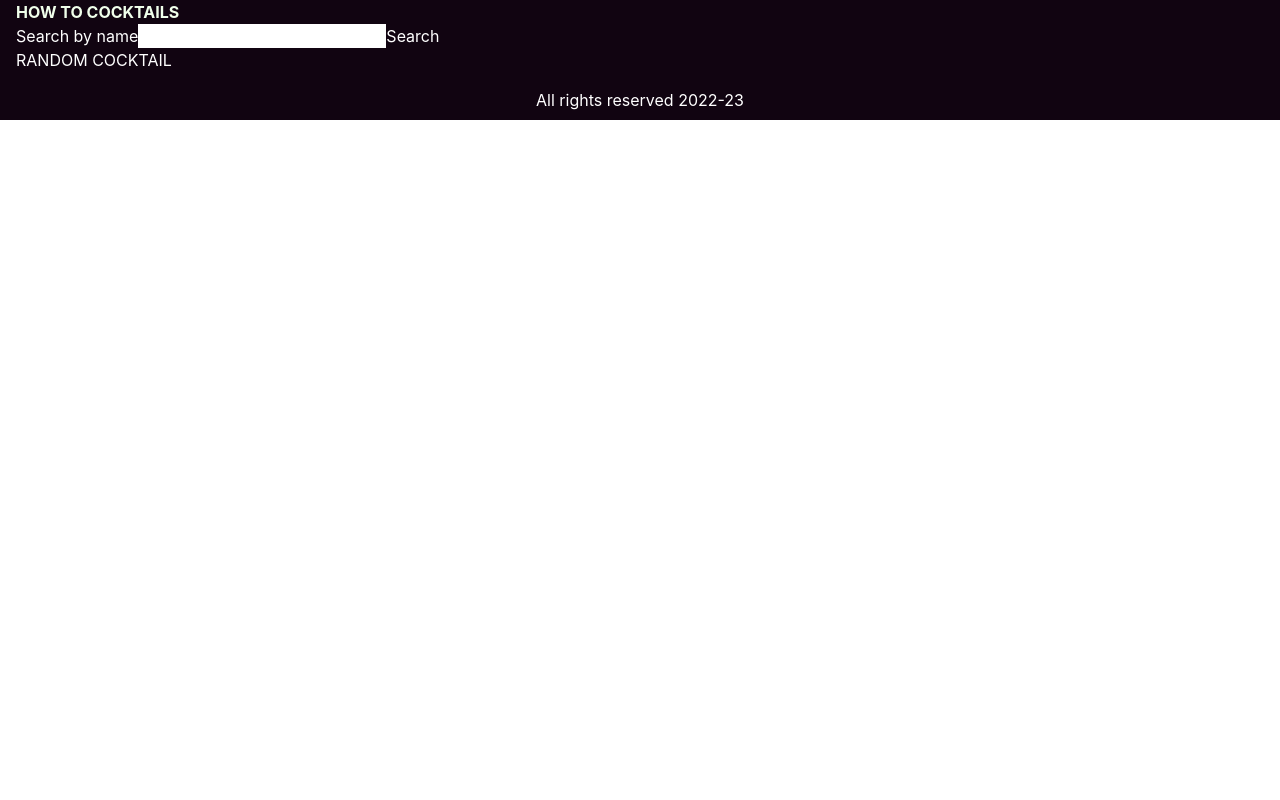
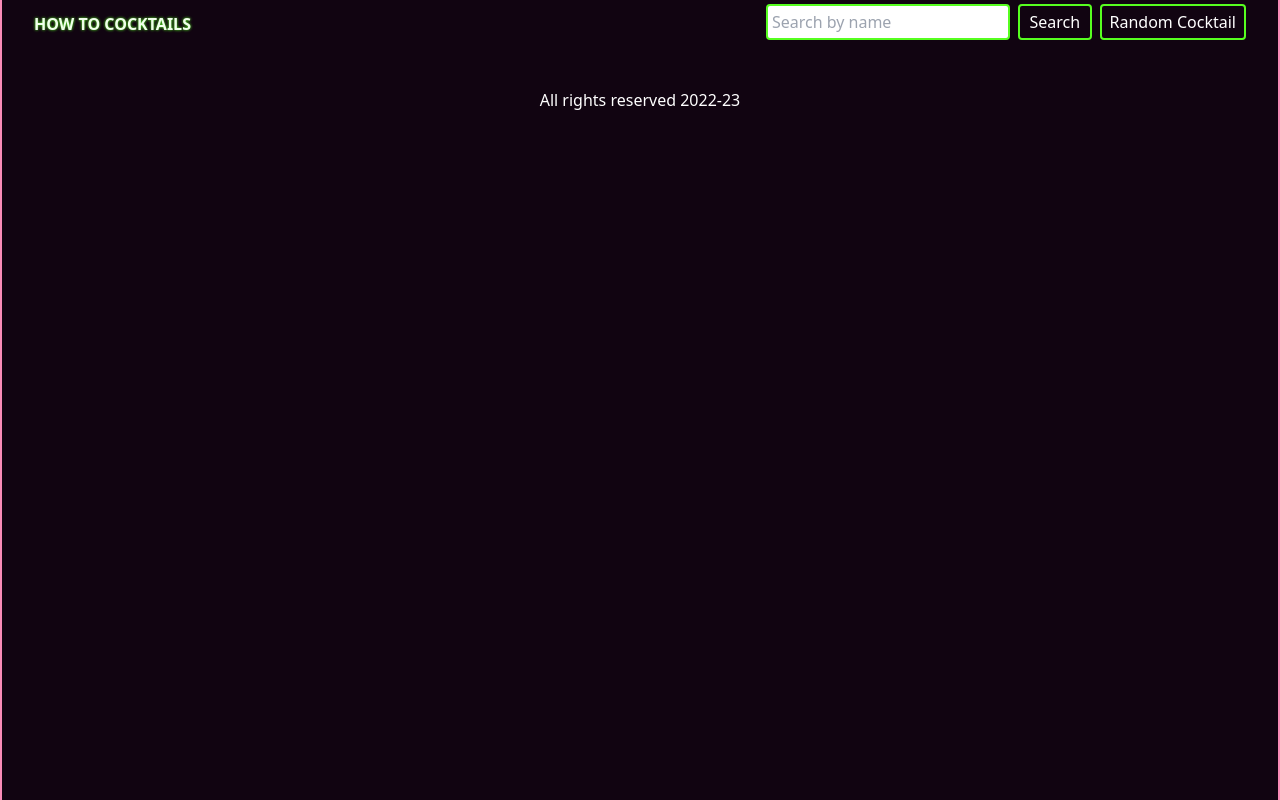
Before and after one commit to webshuriken/soc-w8-how-to-cocktail, a React (Create React App) app: page / in a window 1280 px wide. Built offline with nearby package versions, Linux system fonts and the light colour scheme; no server answers.

Commit message:
Header and Footer are now tailwind

```diff
--- a/src/components/App/App.js
+++ b/src/components/App/App.js
@@ -25,12 +25,13 @@ console.log(cocktails);
   }, []);
 
   return (
-    <div className="container px-4 mx-auto bg-licorice text-white">
-      <header>
-        {/* TODO: WORKING ON THE HEADER TEXT */}
-        <h1 className="font-bold text-screaming-green-100 text-shadow-green-neon">HOW TO COCKTAILS</h1>
-        <SearchByName handleClick={updateCocktail} />
-        <RandomSearch handleClick={updateCocktail} />
+    <div className="container min-h-screen border-x-2 border-razzmatazz-200 px-4 lg:px-8 mx-auto bg-licorice text-white shadow-[0_0_16px_5px_rgba(243,23,112,0.6),_0_0_2px_1px_rgba(243,23,112,0.8)]">
+      <header className='md:flex md:flex-row md:gap-4 md:justify-between md:pt-1'>
+        <h1 className="py-2 font-bold text-screaming-green-100 text-shadow-green-neon">HOW TO COCKTAILS</h1>
+        <div className="flex flex-col sm:flex-row sm:gap-x-2 pb-8">
+          <SearchByName handleClick={updateCocktail} />
+          <RandomSearch handleClick={updateCocktail} />
+        </div>
       </header>
       <main>
       {cocktails[0] !== undefined && <DisplayCocktail cocktail={cocktails[0]} />}
--- a/src/components/RandomSearch/index.js
+++ b/src/components/RandomSearch/index.js
@@ -9,7 +9,11 @@ function RandomSearch({handleClick}) {
   }
 
   return (
-    <button onClick={fetchAPI}>RANDOM COCKTAIL</button>
+    <button
+      className='max-w-sm border-2 border-screaming-green-400 rounded max-sm:mt-1 py-1 px-2'
+      onClick={fetchAPI}
+    >Random Cocktail
+    </button>
   )
 }
 
--- a/src/components/SearchByName/index.js
+++ b/src/components/SearchByName/index.js
@@ -15,16 +15,22 @@ function SearchByName({handleClick}) {
   }
 
   return (
-    <div>
-      <label htmlFor="search-by-name">
-        <span>Search by name</span>
-        <input id="search-by-name" type="text" onChange={handleChange} />
+    <div className='flex gap-x-2 max-sm:mb-1'>
+      <label className='w-3/4' htmlFor="search-by-name">
+        <input
+          className='w-full border-2 border-screaming-green-400 rounded mr-1 p-1'
+          id="search-by-name"
+          type="text" onChange={handleChange}
+          placeholder='Search by name' />
       </label>
-      <button onClick={() => {
-        if (text !== '') {
-          fetchAPI()
-        }
-      }}>Search</button>
+      <button
+        className='grow w1/4 border-2 border-screaming-green-400 rounded py-1 px-2'
+        onClick={() => {
+          if (text !== '') {
+            fetchAPI()
+          }
+        }}
+      >Search</button>
     </div>
   );
 }
--- a/src/index.css
+++ b/src/index.css
@@ -2,16 +2,20 @@
 @tailwind components;
 @tailwind utilities;
 
-body {
-  margin: 0;
-  font-family: -apple-system, BlinkMacSystemFont, 'Segoe UI', 'Roboto', 'Oxygen',
-    'Ubuntu', 'Cantarell', 'Fira Sans', 'Droid Sans', 'Helvetica Neue',
-    sans-serif;
-  -webkit-font-smoothing: antialiased;
-  -moz-osx-font-smoothing: grayscale;
+@layer base {
+  body {
+    background-color: #110411;
+  }
 }
 
-code {
-  font-family: source-code-pro, Menlo, Monaco, Consolas, 'Courier New',
-    monospace;
+@layer utilities {
+  .text-shadow-green-neon {
+    text-shadow: 0 0  3px rgb(87, 254, 32);
+  }
+  .text-shadow-razzmatazz-neon {
+    text-shadow: 0 0  3px rgb(243, 23, 112);
+  }
+  .text-shadow-cocktail-fuchsia-neon {
+    text-shadow: 0 0  3px rgb(247, 31, 249);
+  }
 }
```
Also changed, not shown: src/components/RandomSearch/index.css (deleted), src/components/pinacolada.jpg (added).
